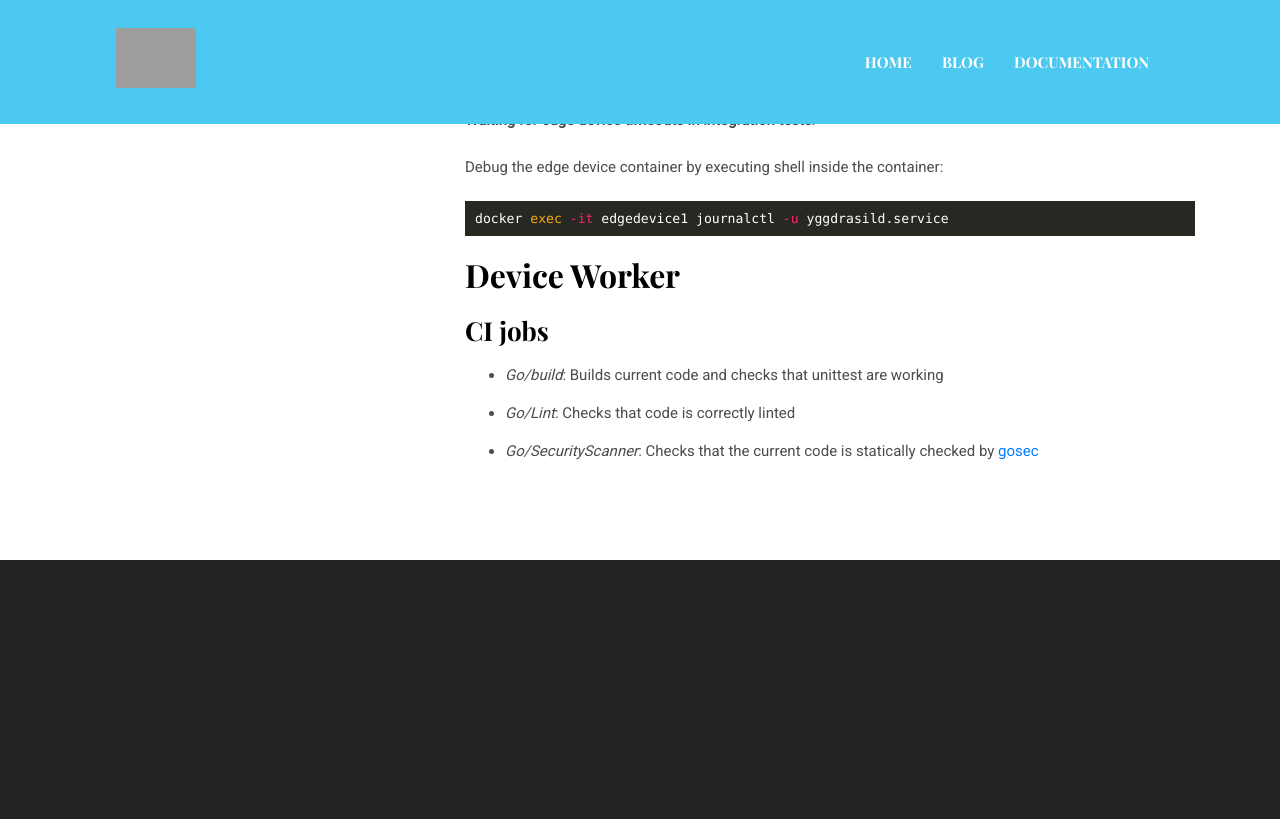
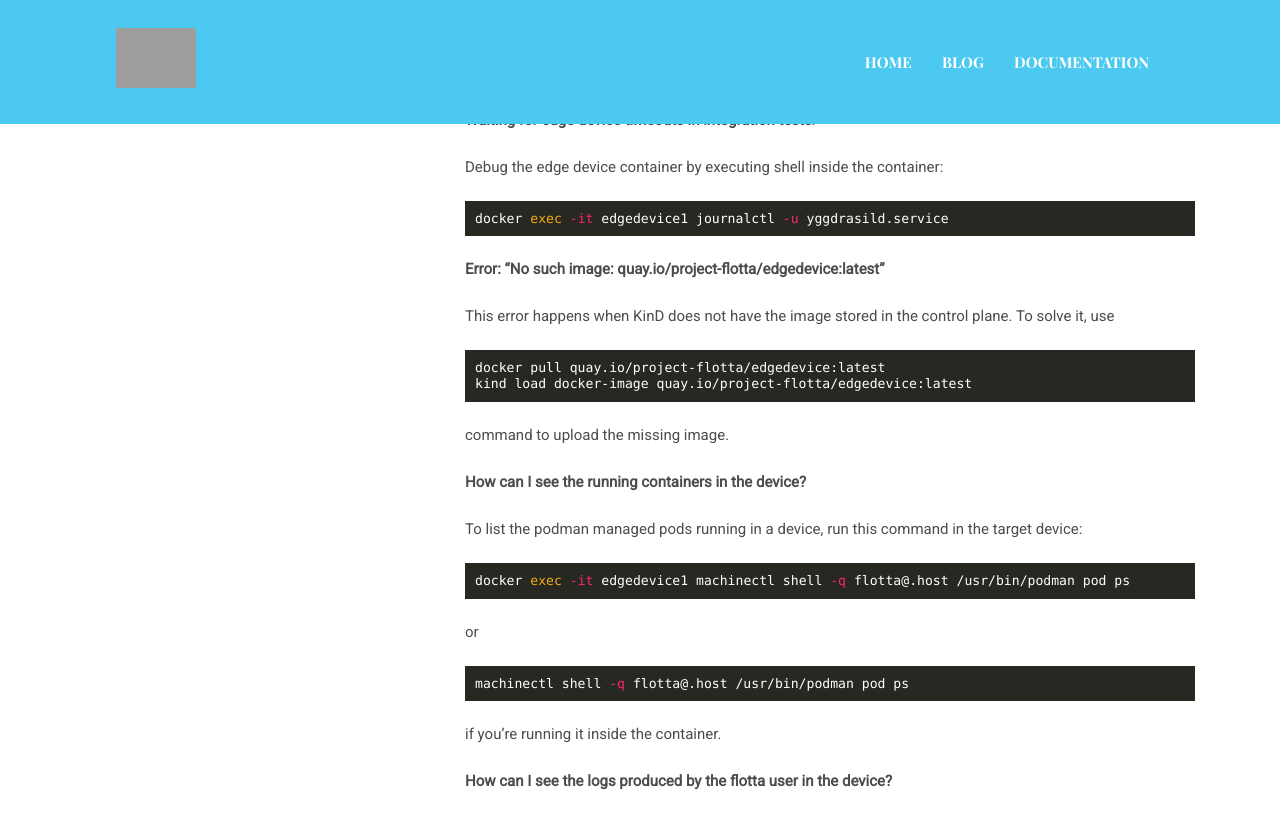
Before and after one commit to project-flotta/project-flotta.github.io, a Jekyll site: the page built from documentation/latest/dev/guide.md, in a window 1280 px wide and 1400 px high, scrolled down 2144 px, cut to the strip 0-819 px from the top of the window. Built offline with Jekyll 4.4.1, drawn with Linux system fonts in a browser that asks for light colours; a script that is not in the unit is left out; some of the changed text lies outside the part shown; grey boxes are pictures that could not be loaded.

Commit message:
Added a few entries in the troubleshooting guide

````diff
--- a/documentation/latest/dev/guide.md
+++ b/documentation/latest/dev/guide.md
@@ -67,10 +67,10 @@ $ make build
 # Make sure you have configured k8s provider docker
 # For example for minikube by running: eval $(minikube -p minikube docker-env)
 # Then run the build of the container
-$ IMG=flotta-operator:latest make docker-build
+$ IMG=flotta-operator:latest HTTP_IMG=flotta-edge-api:latest make docker-build
 
 # Deploy the operator on k8s
-$ make deploy IMG=flotta-operator
+$ IMG=flotta-operator:latest HTTP_IMG=flotta-edge-api:latest make deploy
 
 # Wait until the operator is ready
 $ kubectl wait --timeout=120s --for=condition=Ready pods -l app=flotta-controller-manager -n flotta
@@ -106,6 +106,41 @@ Debug the edge device container by executing shell inside the container:
 docker exec -it edgedevice1 journalctl -u yggdrasild.service
 ```
 
+**Error: "No such image: quay.io/project-flotta/edgedevice:latest"**
+
+This error happens when KinD does not have the image stored in the control plane. To solve it, use
+
+```shell
+docker pull quay.io/project-flotta/edgedevice:latest
+kind load docker-image quay.io/project-flotta/edgedevice:latest
+```
+
+command to upload the missing image.
+
+**How can I see the running containers in the device?**
+
+To list the podman managed pods running in a device, run this command in the target device:
+
+```shell
+docker exec -it edgedevice1 machinectl shell -q flotta@.host /usr/bin/podman pod ps
+```
+
+or
+
+```shell
+machinectl shell -q flotta@.host /usr/bin/podman pod ps
+```
+
+if you're running it inside the container.
+
+**How can I see the logs produced by the flotta user in the device?**
+
+When running podman in rootless mode, the logs from the agent and podman are captured for the flotta user running in the device. Run the following command to see the journalctl logs:
+
+```shell
+machinectl shell -q flotta@.host /usr/bin/journalctl --user
+```
+
 # Device Worker
 
 ## CI jobs
````
